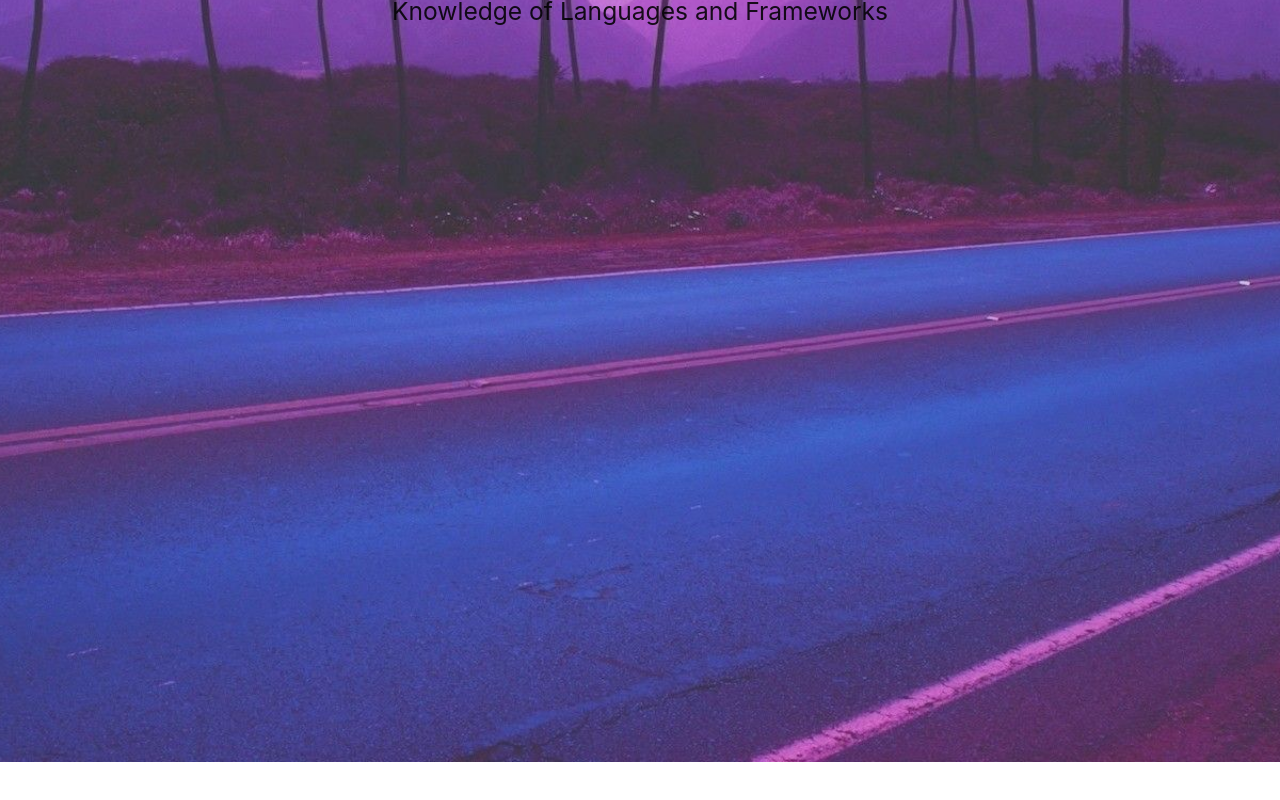
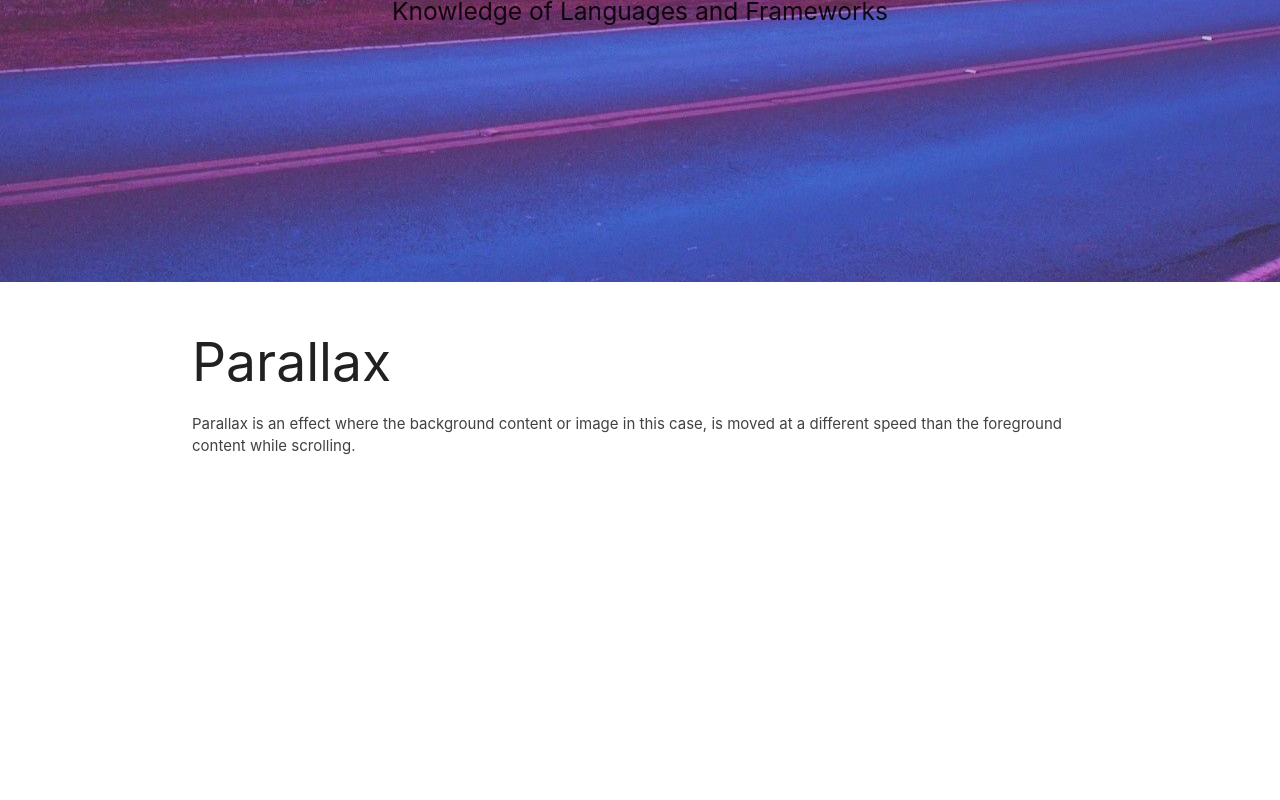
Before and after one commit to gulpinhenry/react-portfolio, a React (Create React App) app: page / in a window 1280 px wide. Shown: the part 1388-2188 px from the top of the page. Before the commit the page ends 2150 px from the top, so only its background shows below. Built offline with nearby package versions, Linux system fonts and the light colour scheme.

Commit message:
add portfolio

```diff
--- a/src/components/Main.js
+++ b/src/components/Main.js
@@ -1,11 +1,13 @@
 import React from "react";
-import Bridge from "./Bridge";
+
 import Professional from "./Professional";
+import Portfolio from "./Portfolio";
 
 function Main() {
   return (
     <div>
       <Professional />
+      <Portfolio />
     </div>
   );
 }
--- a/src/components/Nav.js
+++ b/src/components/Nav.js
@@ -13,9 +13,9 @@ const styles = {
 
 function Nav() {
   return (
-    <fragment>
+    <React.Fragment>
       <nav style={styles.nav}>
-        <div class="nav-wrapper">
+        <div className="nav-wrapper">
           <a href="#" className="brand-logo">
             <img
               id="logo"
@@ -25,9 +25,9 @@ function Nav() {
             ></img>
           </a>
           <a href="#" data-target="mobile-demo" className="sidenav-trigger">
-            <i class="material-icons">≡</i>
+            <i className="material-icons">≡</i>
           </a>
-          <ul class="right hide-on-med-and-down">
+          <ul className="right hide-on-med-and-down">
             <li>
               <a href="#">Home</a>
             </li>
@@ -43,7 +43,7 @@ function Nav() {
         </div>
       </nav>
 
-      <ul class="sidenav" id="mobile-demo">
+      <ul className="sidenav" id="mobile-demo">
         <li>
           <a href="#">Home</a>
         </li>
@@ -56,7 +56,7 @@ function Nav() {
           {/* add some onclick stuff? */}
         </li>
       </ul>
-    </fragment>
+    </React.Fragment>
   );
 }
 
--- /dev/null
+++ b/src/components/Portfolio.js
@@ -0,0 +1,18 @@
+import React from "react";
+
+const styles = {
+    ht : {
+        height: "120vh"
+    }
+}
+function Portfolio() {
+  return (
+    <div className="section white" style = {styles.ht}>
+      <div className="row container">
+        <h2 className="header">Parallax</h2>
+        <p className="grey-text text-darken-3 lighten-3">Parallax is an effect where the background content or image in this case, is moved at a different speed than the foreground content while scrolling.</p>
+      </div>
+    </div>
+  );
+}
+export default Portfolio;
--- a/src/components/Professional.js
+++ b/src/components/Professional.js
@@ -1,9 +1,10 @@
 import React from "react";
 import bg from "../images/17133733.jpg"
+// find a longer and larger picture
 const styles = {
   container: {
     textAlign: "center",
-    minHeight: "160vh",
+    minHeight: "100vh",
   },
   pad: {
     paddingTop: `50vh`,
@@ -19,7 +20,7 @@ const styles = {
 
 function Professional() {
   return (
-    <fragment>
+
       <div
         className="parallax-container"
         style={styles.container}
@@ -36,7 +37,7 @@ function Professional() {
             {/* add languages here */}
         </div>
       </div>
-    </fragment>
+
   );
 }
 
```
